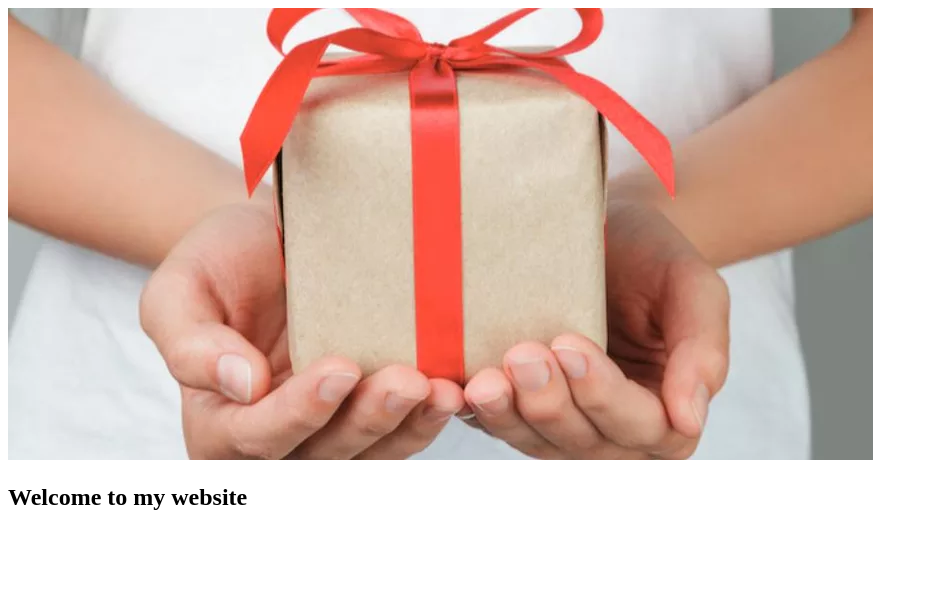
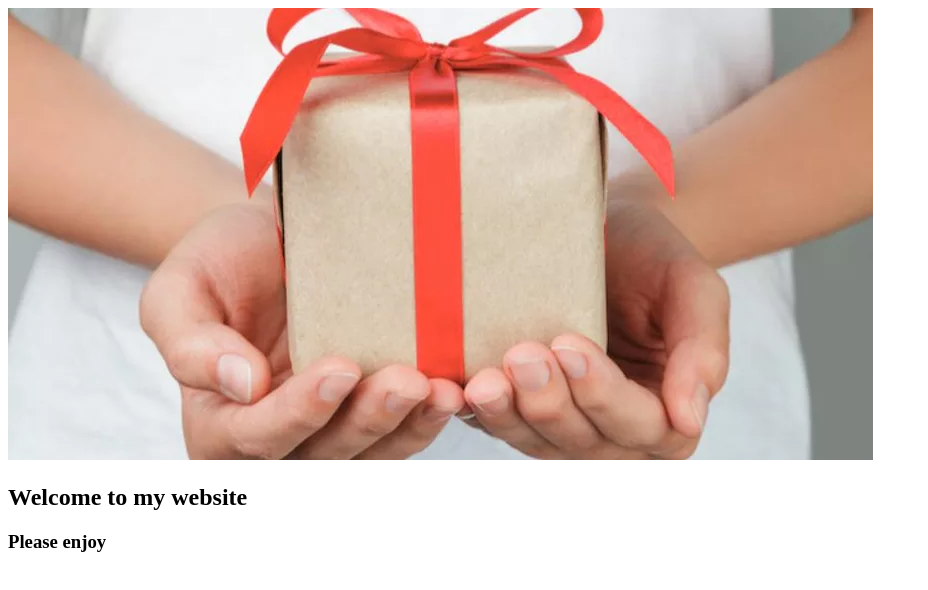
Before and after one commit to NeefPoom/TestGit, a plain HTML site: page Index.html in a window 1280 px wide. Shown: the whole page, without its empty margins (0-928 px from the left). Drawn offline with Linux system fonts and the light colour scheme.

Commit message:
Add UI design Text

```diff
--- a/Index.html
+++ b/Index.html
@@ -6,4 +6,5 @@
 <body>
     <img src="gifts.webp"/>
     <h2>Welcome to my website</h2>
+    <h3>Please enjoy</h3>
 </body>
```
